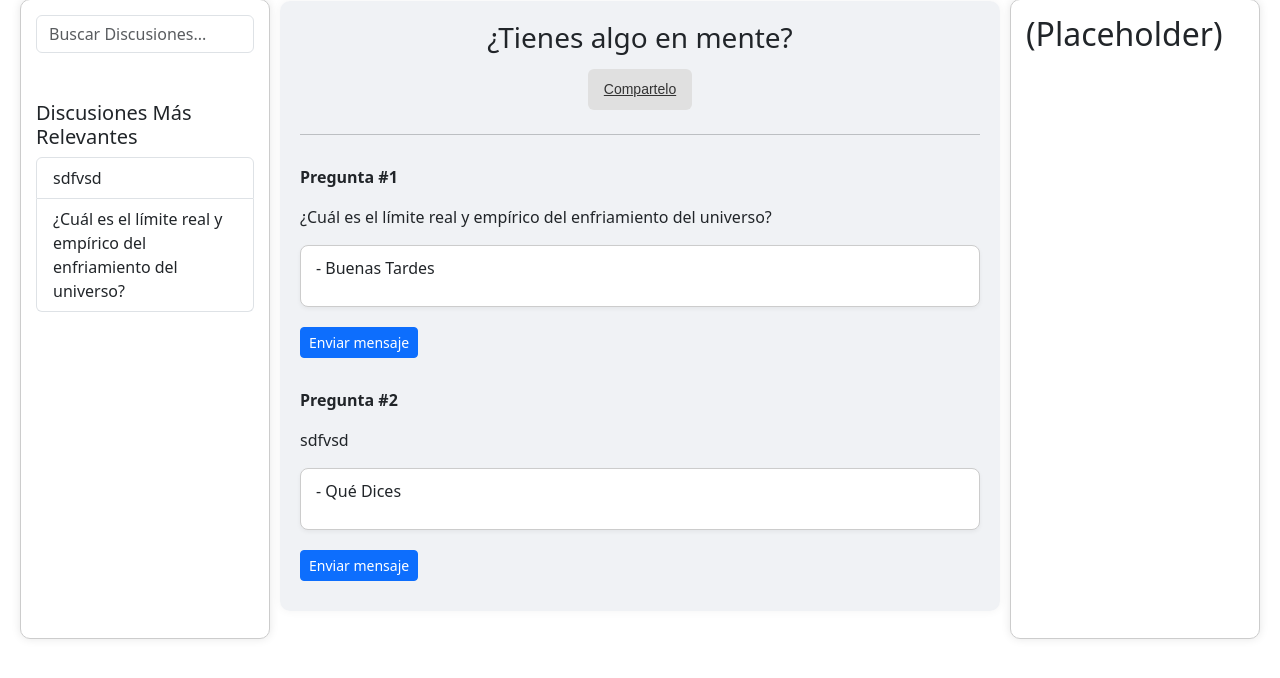
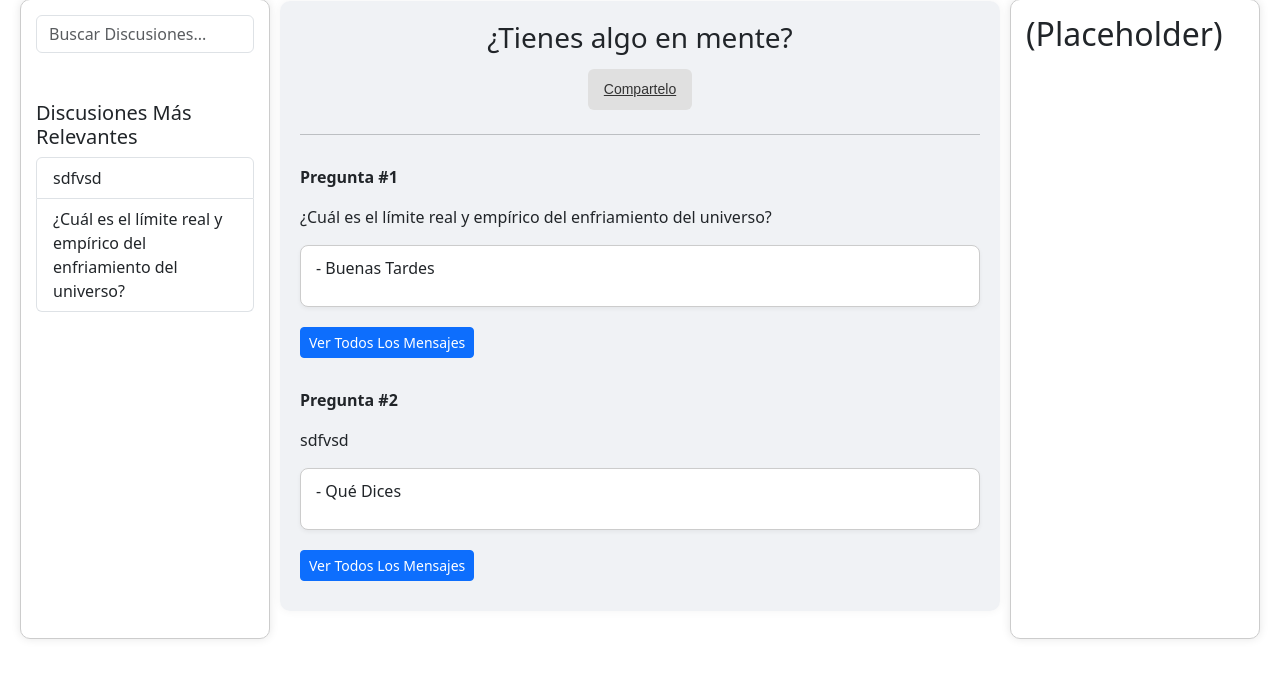
Before and after one commit to Jo-dle/Foro, a PHP site: page /index.php in a window 1280 px wide. Shown: the part 81-759 px from the top of the page. Run offline with PHP 8.4, Linux system fonts and the light colour scheme; a user stored in the database is signed in; data comes from the database, SQL or seed files in the repository; a stand-in replaces the project's code that opens the database connection.

Commit message:
titulo en mensajes

```diff
--- a/index.php
+++ b/index.php
@@ -144,7 +144,7 @@ if (isset($_REQUEST["pregunta"]) && $_REQUEST["pregunta"] === "crear") {
 }
 
 
-#boton-enviar-m {
+#boton-ver-m {
     margin-bottom: 30px;
 }
 
@@ -255,10 +255,10 @@ if (isset($_REQUEST["pregunta"]) && $_REQUEST["pregunta"] === "crear") {
 
                                 ?>
 
-                <div id="boton-enviar-m">
+                <div id="boton-ver-m">
                     <?php
-                    // Botón de enviar mensaje (redirige con el ID de la pregunta)
-                    echo "<a href='./vistas/v.mensaje.php?pregunta_id=" . $fila['id'] . "' class='btn btn-sm btn-primary'>Enviar mensaje</a>";
+                    // Botón de ver mensaje (redirige con el ID de la pregunta)
+                    echo "<a href='./vistas/v.mensaje.php?pregunta_id=" . $fila['id'] . "' class='btn btn-sm btn-primary'>Ver Todos Los Mensajes</a>";
                     ?>
                 </div>
                     <?php
```
Also changed, not shown: vistas/v.mensaje.php (+14 -0 lines).
